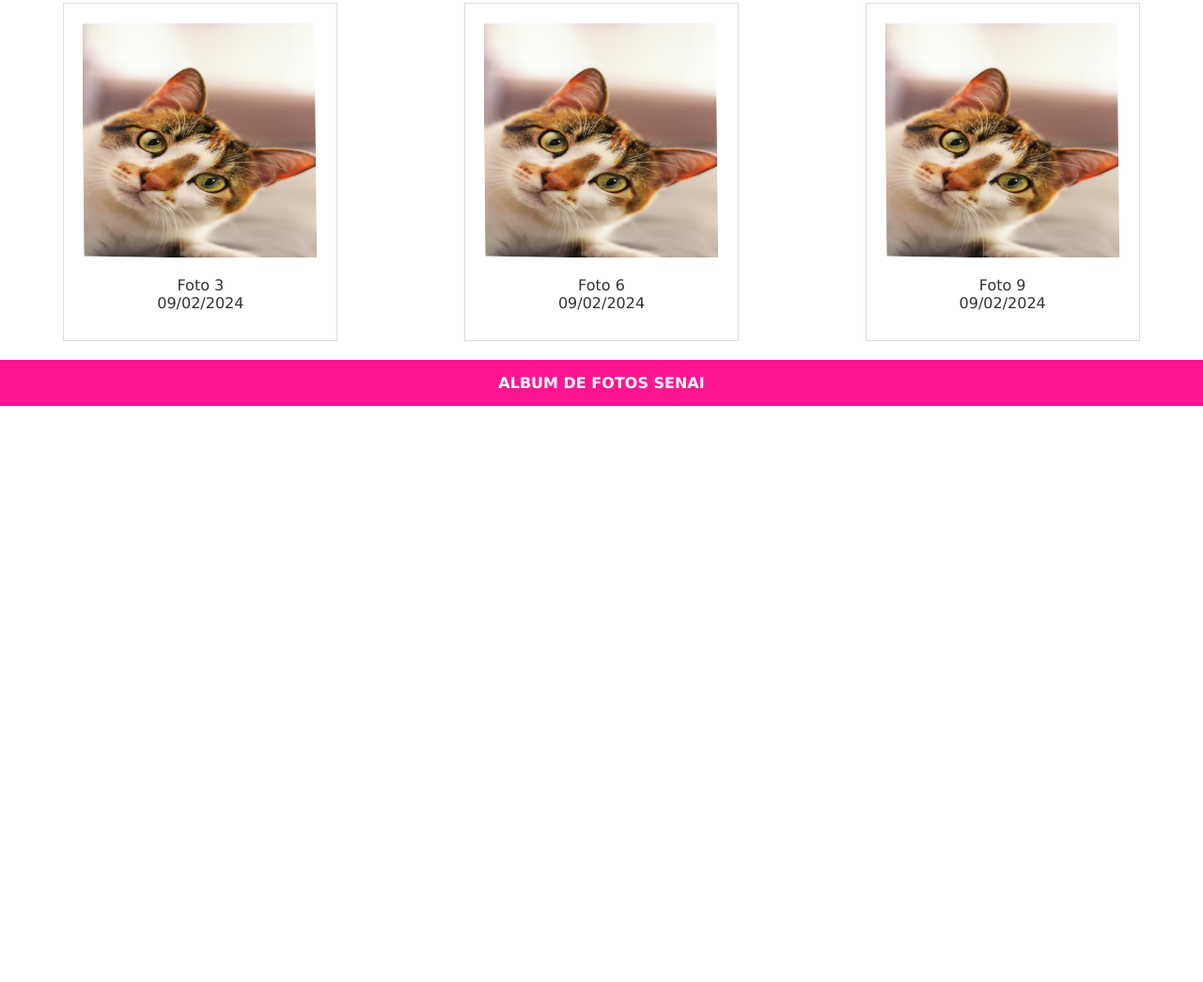
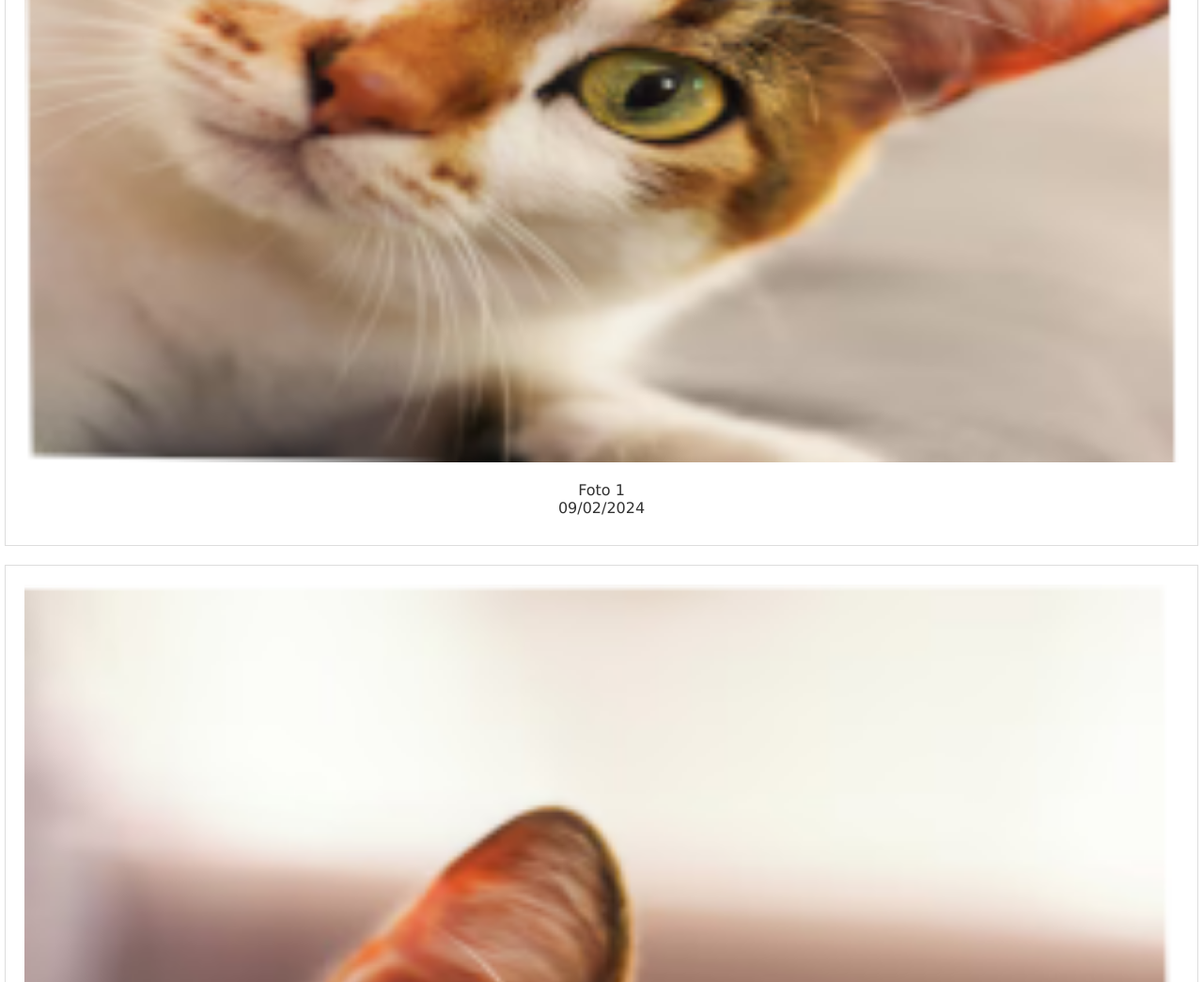
Before and after one commit to Livia545/CSS-FlexBox, a plain HTML site: page polaroids/index.html in a window 1280 px wide. Shown: the part 855-1900 px from the top of the page at 94% size. Before the commit the page ends 1287 px from the top, so only its background shows below. Drawn offline with Linux system fonts and the light colour scheme.

Commit message:
Arquivo polaroids

```diff
--- a/polaroids/style.css
+++ b/polaroids/style.css
@@ -19,41 +19,41 @@ header {
     text-align: center;
     color:#333;
     padding:30px;
-    background-color:pink;
+    background-color: #d3d3d3;
 }
-footer {
-    font-family: Verdana, Geneva, Tahoma, sans-serif;
-    font-weight: bolder;
-    background-color:deeppink;
-    color: white;
-    padding: 15px;
-    text-align: center;
+
+main#album{
+    display:flex;
+    flex-flow: row wrap;
+    justify-content: space-around;
+}
+
+section.coluna{
+    flex: 1 1 100%;
+    padding: 0px 5px;
 }
 
 .products{
-    background-color: white;
+    background-color: #ffffff;
     border: 1px solid #ddd;
-    padding: 20px;
-    margin-bottom: 20px;
+    padding:20px;
+    margin-bottom:20px;
     /* transformando em container */
     display: flex;
     /* deixa o texto embaixo da imagem */
     flex-direction: column;
 }
-
 .products img{
-    width: 100%;
-    height: auto;
-    padding-bottom: 10px;
+    width:100%;
+    height:auto;
+    padding-bottom:10px;
 }
 
-main#album{
-    display: flex;
-    flex-flow: now wrap;
-    justify-content: space-around;
+footer {
+    font-family: Verdana, Geneva, Tahoma, sans-serif;
+    font-weight: bolder;
+    background-color: #000000;
+    color:#ffffff;
+    padding:30px;
+    text-align:center;
 }
-
-section .coluna{
-    flex: 1 1 100%;
-    padding: 0px 5px;
-}
```
